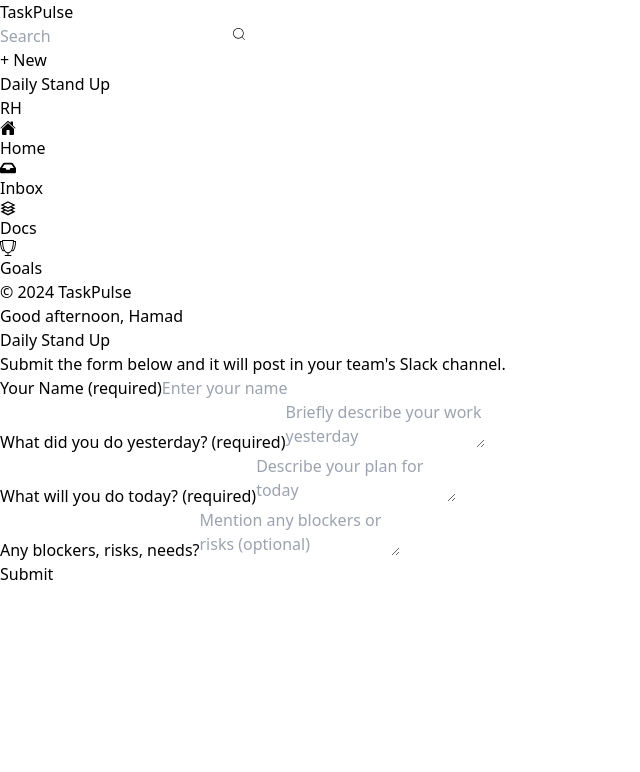
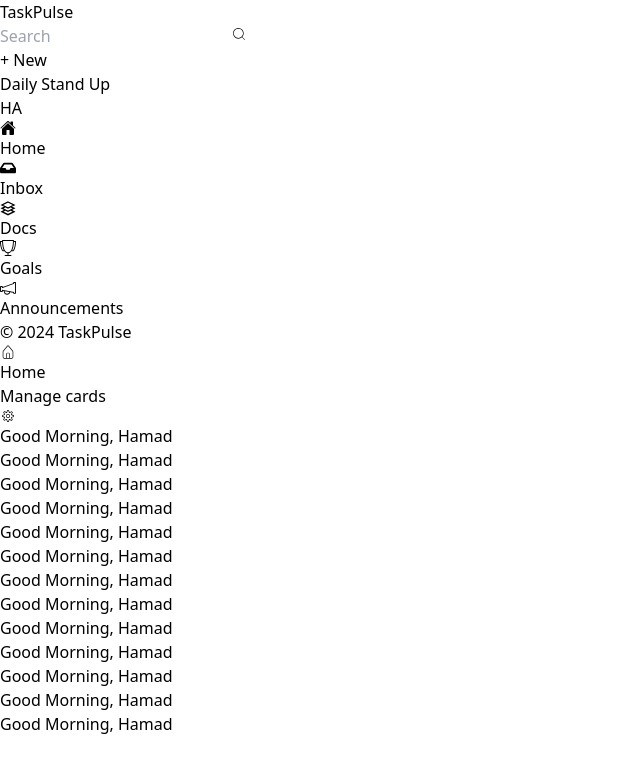
Before and after one commit to aridhih/TaskPulse, a React (Vite) app: page / in a window 1280 px wide. Shown: the top 772 px of the page, without its empty margins (0-640 px from the left). Built offline with nearby package versions, Linux system fonts and the light colour scheme.

Commit message:
hamad do change

```diff
--- a/src/App.jsx
+++ b/src/App.jsx
@@ -1,4 +1,4 @@
-import DailyStandUp from "./components/DailyStandUp"
+// import DailyStandUp from "./components/DailyStandUp"
 import Content from "./components/HomePage/content"
 import NavBar from "./components/NavBar"
 import SideBar from "./components/SideBar"
@@ -16,7 +16,7 @@ function App() {
     </div>
 
 
-    <DailyStandUp/>
+    {/* <DailyStandUp/> */}
     </>
   )
 }
--- a/src/components/HomePage/content.jsx
+++ b/src/components/HomePage/content.jsx
@@ -1,16 +1,82 @@
-import React from 'react'
+import React, { useState } from 'react'
+import { CiHome, CiSettings } from 'react-icons/ci';
 
 const Content = () => {
+  const [showDropdown, setShowDropdown] = useState(false);
+  const [isToggled, setIsToggled] = useState(true);  // Toggle state
+
+  const toggleDropdown = () => {
+    setShowDropdown(!showDropdown);
+  };
+
+  const handleToggle = () => {
+    setIsToggled(!isToggled);
+  };
+
   return (
-    <div className='h-[calc(100vh-48px)] w-full border-2 border-blue-800 p-1 mx-1 rounded'>
-      <div className='h-[54px]  w-full border-2 border-red-800 rounded'>
+    <div className='h-[calc(100vh-50px)] w-full border-2 border-[#a2a7b0] shadow-lg mx-1 rounded'>
+<div className="h-[54px] w-full  justify-between rounded flex items-center">
+        <div className="flex items-center">
+          <CiHome className="h-4 w-6" />
+          <p>Home</p>
+        </div>
 
+        <div className="flex items-center relative">
+          <button className="border-blue-700 rounded h-8 p-1 mr-2 bg-blue-700 text-white">
+            Manage cards
+          </button>
+
+          <div
+            className="border-gray-200 border-l-2 pl-2 pr-2 cursor-pointer"
+            onClick={toggleDropdown}
+          >
+            <CiSettings className="h-4 w-6" />
+          </div>
+
+          {showDropdown && (
+            <div className="absolute right-0 top-12 w-48 bg-white border border-gray-200 rounded-lg shadow-lg z-50">
+              <div className="p-4">
+                <p className="text-sm text-gray-600">Layout</p>
+                <div className="flex justify-between items-center mt-2">
+                  <span>Page greeting</span>
+                  <label className="relative inline-flex items-center cursor-pointer">
+                    <input
+                      type="checkbox"
+                      className="sr-only peer"
+                      checked={isToggled}
+                      onChange={handleToggle}
+                    />
+                    <div className="w-11 h-6 bg-gray-200 peer-focus:outline-none peer-focus:ring-4 peer-focus:ring-blue-300 dark:peer-focus:ring-blue-800 rounded-full peer
+                    peer-checked:after:translate-x-5 peer-checked:after:border-white after:content-[''] after:absolute after:top-[2px] after:left-[2px] after:bg-white
+                    after:border after:rounded-full after:h-5 after:w-5 after:transition-all peer-checked:bg-blue-600"></div>
+                  </label>
+                </div>
+              </div>
+            </div>
+          )}
+        </div>
       </div>
+
+
       <div
-        className="h-[calc(100vh-118px)] mt-1 w-full border-2 p-4 border-yellow-500 rounded overflow-y-auto"
+        className="h-[calc(100vh-108px)] w-full p-4 border-t border-[#56595e] bg-[#f5f5f5] overflow-y-scroll scroll-container"
       >
-       < p className='text-2xl font-semibold'>Good afternoon, Hamad</p>
+
+        < p className='text-2xl font-semibold'>Good Morning, Hamad</p>
+        < p className='text-2xl font-semibold'>Good Morning, Hamad</p>
+        < p className='text-2xl font-semibold'>Good Morning, Hamad</p>
+        < p className='text-2xl font-semibold'>Good Morning, Hamad</p>
+        < p className='text-2xl font-semibold'>Good Morning, Hamad</p>
+        < p className='text-2xl font-semibold'>Good Morning, Hamad</p>
+        < p className='text-2xl font-semibold'>Good Morning, Hamad</p>
+        < p className='text-2xl font-semibold'>Good Morning, Hamad</p>
+        < p className='text-2xl font-semibold'>Good Morning, Hamad</p>
+        < p className='text-2xl font-semibold'>Good Morning, Hamad</p>
+        < p className='text-2xl font-semibold'>Good Morning, Hamad</p>
+        < p className='text-2xl font-semibold'>Good Morning, Hamad</p>
+        < p className='text-2xl font-semibold'>Good Morning, Hamad</p>
       </div>
+
 
     </div>
   )
--- a/src/components/NavBar.jsx
+++ b/src/components/NavBar.jsx
@@ -1,38 +1,56 @@
-import React from 'react'
-
-import { CiSearch } from 'react-icons/ci'
+import React, { useState } from 'react';
+import { CiSearch } from 'react-icons/ci';
 
 const NavBar = () => {
+  const [isMenuOpen, setIsMenuOpen] = useState(false);
+
+  const toggleMenu = () => {
+    setIsMenuOpen(!isMenuOpen);
+  };
+
   return (
     <div className='bg-gray-800 h-12 flex flex-row justify-between p-2 text-white'>
 
       <h1 className='text-xl font-bold'>TaskPulse</h1>
-      <div className=" w-[300px] flex bg-white rounded-lg  flex-row justify-center rounded-r-lg hover:">
+      <div className="w-[300px] flex bg-white rounded-lg flex-row justify-center">
         <input
           type="text"
-          class="w-full p-3 border rounded-lg  text-black focus:none focus:outline-none placeholder-gray-500 border-none"
+          className="w-full p-3 border rounded-lg text-black focus:outline-none placeholder-gray-500"
           placeholder="Search"
         />
         <button className='cursor-default mr-2'>
-          <CiSearch className='text-black'/>
+          <CiSearch className='text-black' />
         </button>
       </div>
 
-      <div>
-        + New
+      <div>+ New</div>
+
+      <div className='p-1 rounded-md text-black bg-white font-semibold'>
+        <button>Daily Stand Up</button>
       </div>
 
+      <div className='relative'>
+        {/* Profile Icon */}
+        <div
+          className='p-1 h-8 w-8 rounded-full border-white text-wrap border text-white bg-gray-600 cursor-pointer'
+          onClick={toggleMenu}
+        >
+          HA
+        </div>
 
-      <div className=' p-1 rounded-md text-black bg-white font-semibold'>
-        <button >Daily Stand Up</button>
+        {/* Dropdown Menu */}
+        {isMenuOpen && (
+          <div className='absolute right-0 mt-2 w-40 bg-white text-black p-2 rounded-md shadow-lg'>
+            <ul className='flex flex-col'>
+              <li className='px-4 py-2 hover:bg-gray-100 cursor-pointer rounded-md'>View Profile</li>
+              <li className='px-4 py-2 hover:bg-gray-100 cursor-pointer rounded-md'>Settings</li>
+              <li className='px-4 py-2 hover:bg-gray-100 cursor-pointer rounded-md'>Logout</li>
+            </ul>
+          </div>
+        )}
       </div>
+    </div>
+  );
+};
 
-      <div className='p-1 h-8 w-8 rounded-full border-white border text-white bg-gray-600 cursor-pointer'>
-        <h1>RH</h1>
-      </div>
-
-    </div>
-  )
-}
-
-export default NavBar
+export default NavBar;
--- a/src/components/SideBar.jsx
+++ b/src/components/SideBar.jsx
@@ -2,10 +2,10 @@ import React from 'react';
 import { FaInbox } from 'react-icons/fa';
 import { GrResources } from 'react-icons/gr';
 import { IoHome } from 'react-icons/io5';
-import { TfiCup } from 'react-icons/tfi';
+import { TfiAnnouncement, TfiCup } from 'react-icons/tfi';
 
 const SideBar = () => {
-
+    // const currentPath = useLocation().pathname;
     const navLinks = [
         {
             name: "Home",
@@ -27,19 +27,24 @@ const SideBar = () => {
             icon: <TfiCup />,
             path: "/goals"
         },
+        {
+            name: "Announcements",
+            icon: <TfiAnnouncement /> ,
+            path: "/Announcements"
+        },
     ]
 
 
     return (
         <div className="h-[calc(100vh-48px)] w-[100px] bg-gray-800 text-white flex flex-col  justify-between">
-            <div>
+            <div className="flex flex-col gap-1 justify-center items-center">
                 {navLinks.map((link) => (
-                <div key={link.name} className='flex hover:bg-[#d3d3d328]  rounded-lg min-w-[100px] py-4 justify-center items-center'>
-                    <a href={link.path} key={link.name}
-                        className="flex gap-2 justify-center items-center"
-                    >{link.icon}  <h3>{link.name}</h3></a>
-                </div>
-            ))}
+                    <div key={link.name} className='p-2 flex justify-center items-center'>
+                        <a href={link.path} key={link.name} className="flex flex-col justify-center items-center">
+                            <div className='w-8 h-8 flex rounded-lg justify-center items-center hover:bg-[#d3d3d351]'>{link.icon}</div> <p className='text-[12px]'>{link.name}</p>
+                        </a>
+                    </div>
+                ))}
             </div>
 
 
--- a/src/index.css
+++ b/src/index.css
@@ -1,3 +1,19 @@
 @tailwind base;
 @tailwind components;
 @tailwind utilities;
+/* Slim Scrollbar */
+.scroll-container::-webkit-scrollbar {
+    width: 9px; /* Width of the scrollbar */
+  }
+
+  .scroll-container::-webkit-scrollbar-track {
+    background: #ffffff; /* Track color */
+
+    border: 1px solid;
+    border-color: #9091937f;
+  }
+
+  .scroll-container::-webkit-scrollbar-thumb {
+    background-color: #b5b5b5; /* Thumb color (yellow) */
+    border-radius: 10px;
+  }
```
Also changed, not shown: src/components/InboxPage/Inbox.jsx (added, +37 -0 lines).
